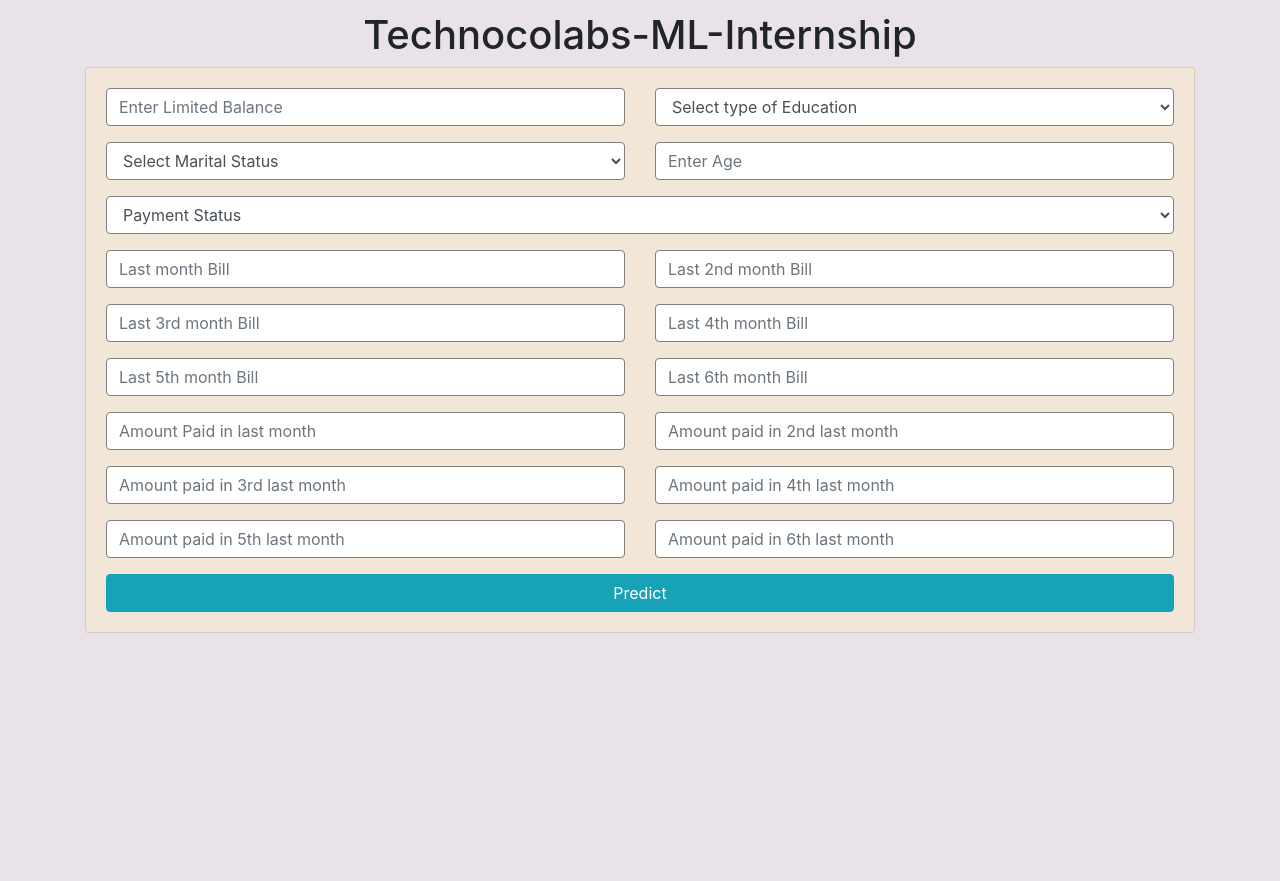
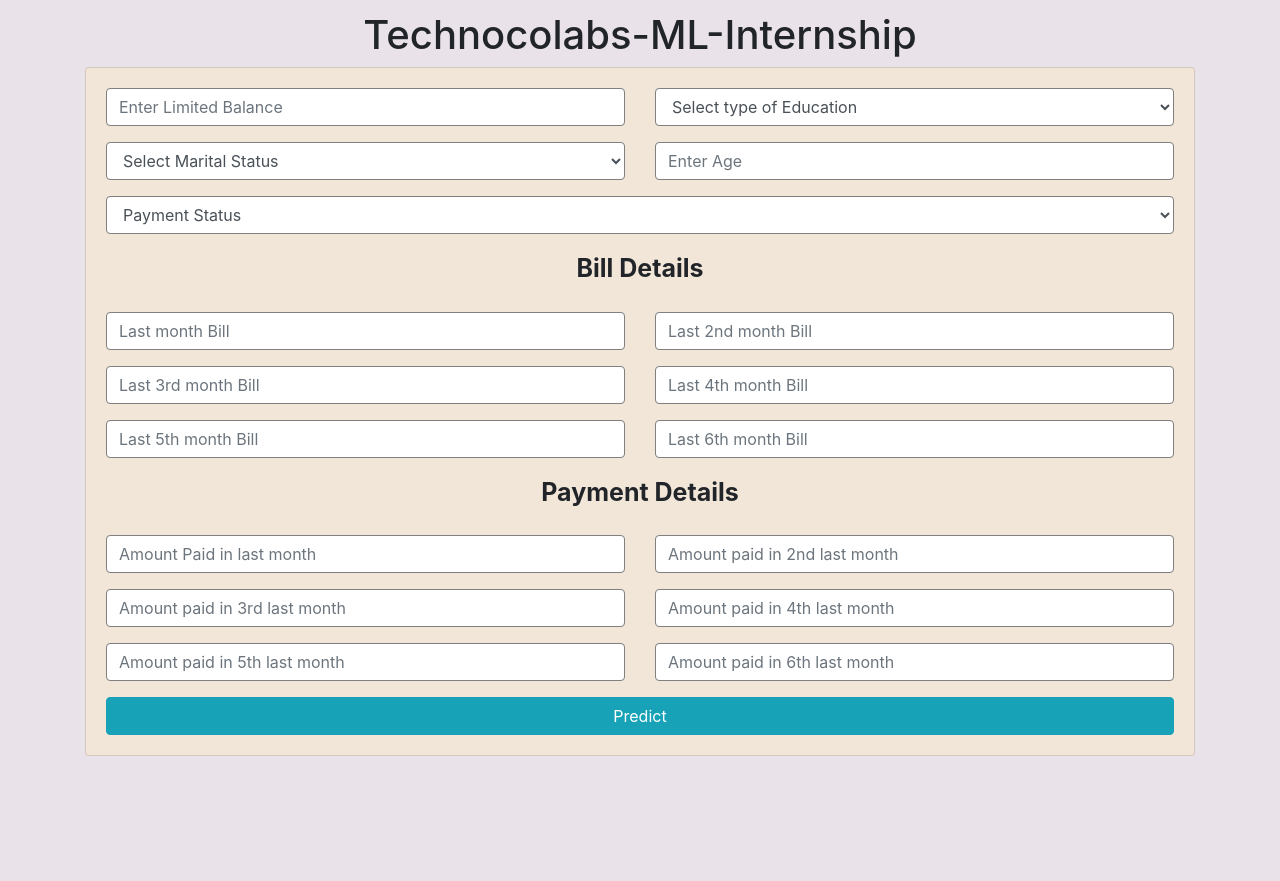
Before and after one commit to UMMEATHIYA/Technocolabs-Deployment-Link, a Flask app: page / in a window 1280 px wide. Shown: the part 62-943 px from the top of the page. Before the commit the page ends 695 px from the top, so only its background shows below. Run offline with Flask 2, Linux system fonts and the light colour scheme; parts of the project's set-up code (start-up, migrations or seed data) failed here and were passed over; some libraries are stand-ins or nearby versions.

Commit message:
Update home.html

```diff
--- a/templates/home.html
+++ b/templates/home.html
@@ -147,6 +147,10 @@
                                 </select>
                        </div>
 
+                       <center><div class="form-group">
+                                <label style="font-size: 25px;font-weight: bold;">Bill Details</label>
+                            </div></center>
+
                             <div class="row">
                                 <div class="col-md-6">
                                     <div class="form-group">
@@ -188,6 +192,10 @@
                                     </div>
                                 </div>
                             </div>
+
+                       <center><div class="form-group">
+                                <label style="font-size: 25px;font-weight: bold;">Payment Details</label>
+                            </div></center>
 
                            <div class="row">
                                 <div class="col-md-6">
```
